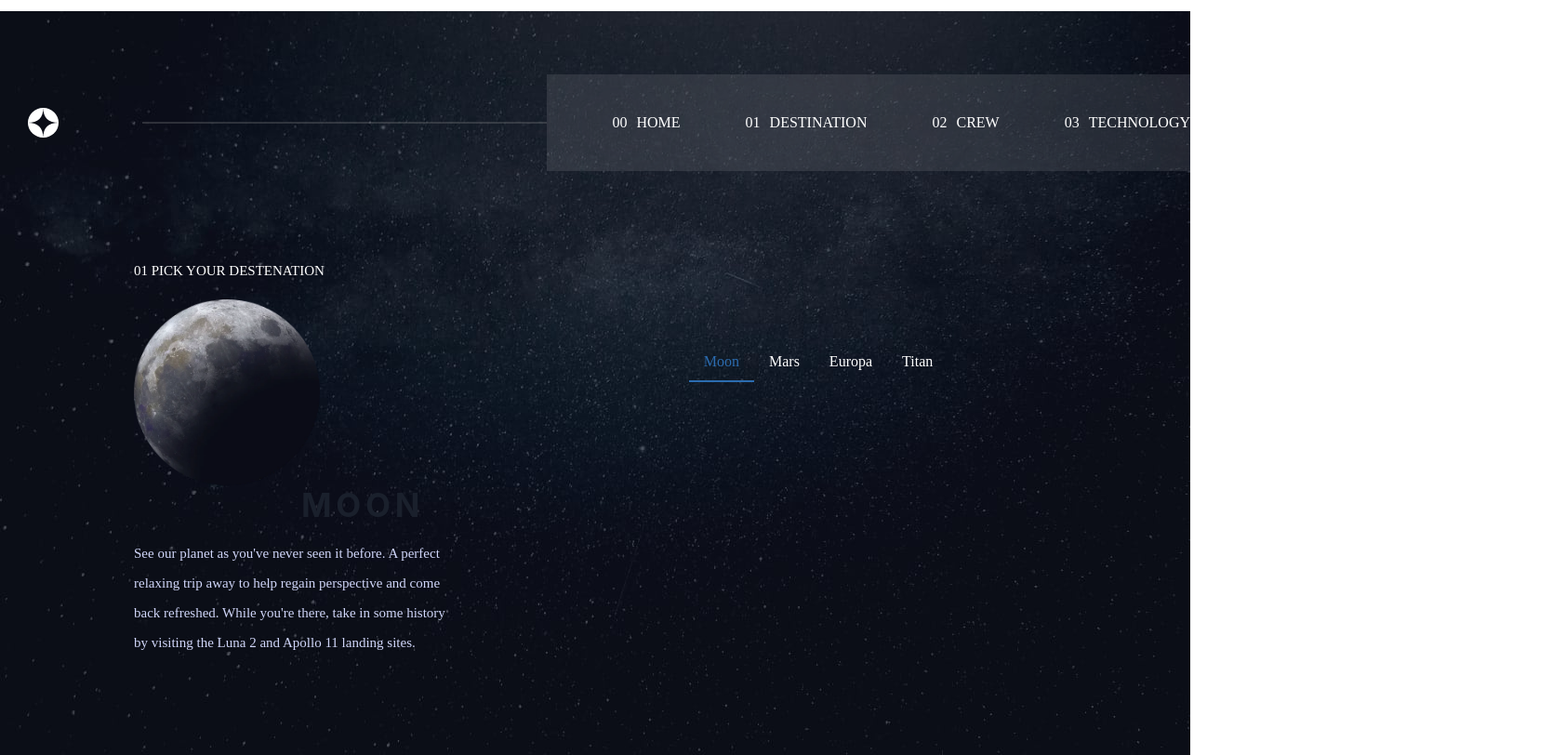
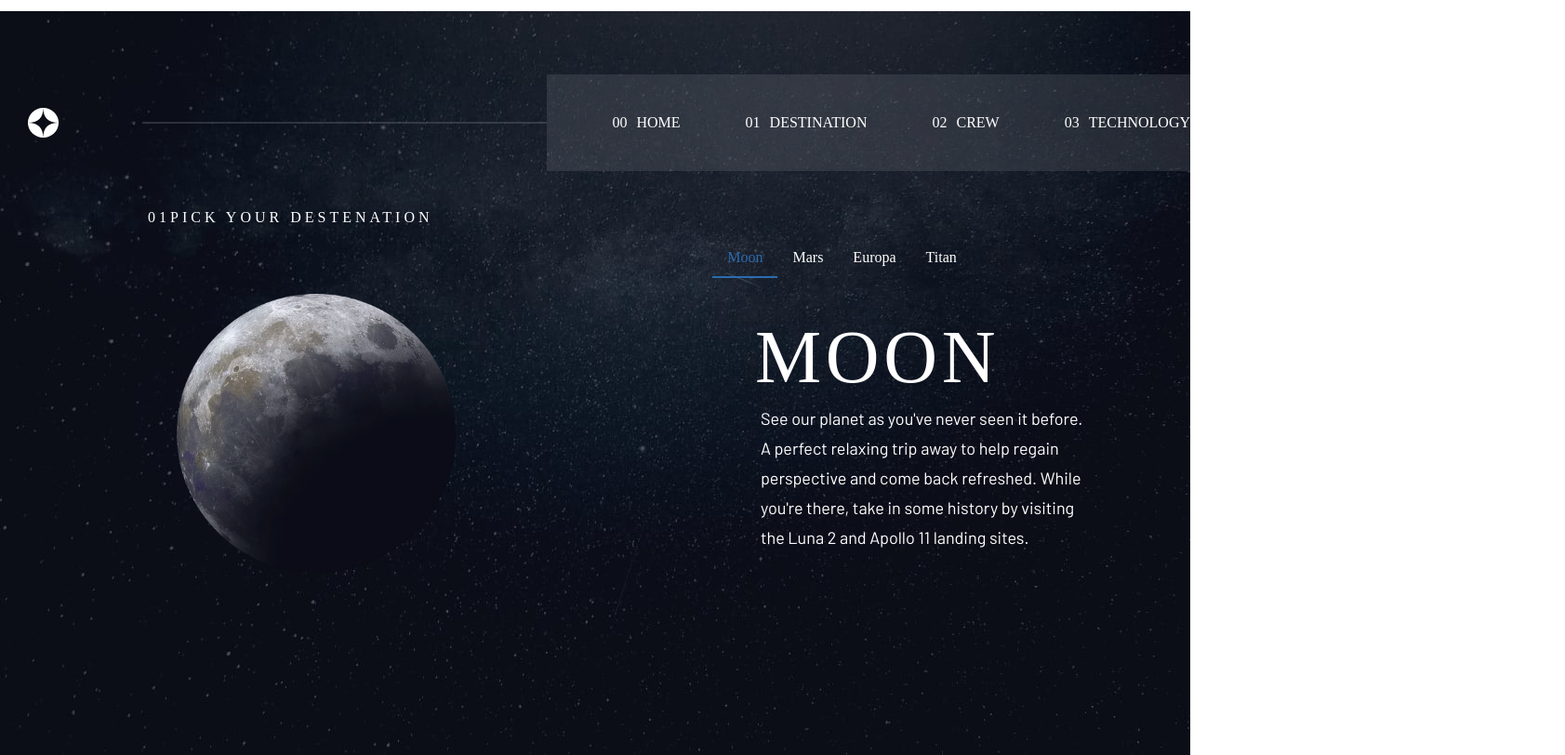
Before and after one commit to LuisaUrrego/sapace, a React app: page /destination in a window 1280 px wide. Shown: the whole page at 93% size, 1683 px wide, since content can reach past the window. Built offline with nearby package versions, Linux system fonts and the light colour scheme; a web font is replaced by a local one.

Commit message:
finalizacion de los estilos de la ventana destination

```diff
--- a/src/Components/destination/Destination.js
+++ b/src/Components/destination/Destination.js
@@ -19,74 +19,118 @@ import {
 } from "@chakra-ui/react";
 const Destination = () => {
   return (
-
     <ChakraProvider>
       <Box
-
-         bgImage={`url(${BackgroundImage})`} className="background"
+        bgImage={`url(${BackgroundImage})`}
+        className="background"
         bgPosition="relative"
         minHeight="100vh"
         mt="-15%"
         zIndex="-2"
-
-
       >
-        <Tabs mt="20%" defaultIndex={0} align="center"className="main" >
-          <TabList  className="main__tabs" sx={{ borderBottom: "none" }}>
+        <main className="main">
+          <Tabs mt="20%" defaultIndex={0} align="center">
+            <section className="main__information">
+              <div className="main__tabs">
+                <TabList  sx={{ "& > [data-active]": { "&:hover": { color: "inherit" } }, borderBottom: "none" }}>
                   <Tab>Moon</Tab>
                   <Tab>Mars</Tab>
                   <Tab>Europa</Tab>
                   <Tab>Titan</Tab>
                 </TabList>
-          <TabPanels align="initial" >
-            <TabPanel >
-              <Text fontSize={15}className="main__text" >01 PICK YOUR DESTENATION</Text>
-              <Image boxSize="200px" fit="cover" src={Moon} />
-              <Heading fontSize={35} className="main__principal">MOON</Heading>
-              <Text fontSize={15}>
+              </div>
+            </section>
+            <section>
+              <TabPanels align="initial" className="main__tabPanels">
+                <TabPanel className="main__moon">
+                  <div className="main__name__planet">
+                    <h2 className="">MOON</h2>
+                  </div>
+                  <figure className="main__figure">
+                    <img src={Moon} />
+                  </figure>
+
+                  <div className="main__container_description">
+                    <p className="main__description">
                       See our planet as you've never seen it before. A perfect
-                relaxing trip away to help regain perspective and come back
-                refreshed. While you're there, take in some history by visiting
-                the Luna 2 and Apollo 11 landing sites.
-              </Text>
+                      relaxing trip away to help regain perspective and come
+                      back refreshed. While you're there, take in some history
+                      by visiting the Luna 2 and Apollo 11 landing sites.
+                    </p>
+                  </div>
+                  <section className="main__text">
+                    <h5>01</h5>
+                    <h5>PICK YOUR DESTENATION</h5>
+                  </section>
                 </TabPanel>
-            <TabPanel>
-              <Text fontSize={15}className="main__text">01 PICK YOUR DESTENATION</Text>
-              <Image boxSize="200px" fit="cover" src={Mars} />
-              <Heading fontSize={35}>MARS</Heading>
-              <Text fontSize={15}>
+                <TabPanel className="main__moon">
+                  <div className="main__name__planet">
+                    <h2 className="">MARS</h2>
+                  </div>
+                  <figure className="main__figure">
+                    <img src={Mars} />
+                  </figure>
+
+                  <div className="main__container_description">
+                    <p className="main__description">
                     Don’t forget to pack your hiking boots. You’ll need them to
-                tackle Olympus Mons, the tallest planetary mountain in our solar
-                system. It’s two and a half times the size of Everest!
-              </Text>
+                    tackle Olympus Mons, the tallest planetary mountain in our
+                    solar system. It’s two and a half times the size of Everest!
+                    </p>
+                  </div>
+                  <section className="main__text">
+                    <h5>01</h5>
+                    <h5>PICK YOUR DESTENATION</h5>
+                  </section>
                 </TabPanel>
-            <TabPanel>
-              <Text fontSize={15 }className="main__text">01 PICK YOUR DESTENATION</Text>
-              <Image boxSize="200px" fit="cover" src={Europa} />
-              <Heading fontSize={35}>EUROPA</Heading>
-              <Text fontSize={15}>
-                The smallest of the four Galilean moons orbiting Jupiter, Europa
-                is a winter lover’s dream. With an icy surface, it’s perfect for
-                a bit of ice skating, curling, hockey, or simple relaxation in
-                your snug wintery cabin.
-              </Text>
+                <TabPanel className="main__moon">
+                  <div className="main__name__planet">
+                    <h2 className="">EUROPA</h2>
+                  </div>
+                  <figure className="main__figure">
+                    <img src={Europa} />
+                  </figure>
+
+                  <div className="main__container_description">
+                    <p className="main__description">
+                    The smallest of the four Galilean moons orbiting Jupiter,
+                    Europa is a winter lover’s dream. With an icy surface, it’s
+                    perfect for a bit of ice skating, curling, hockey, or simple
+                    relaxation in your snug wintery cabin.
+                    </p>
+                  </div>
+                  <section className="main__text">
+                    <h5>01</h5>
+                    <h5>PICK YOUR DESTENATION</h5>
+                  </section>
                 </TabPanel>
-            <TabPanel>
-              <Text fontSize={15}className="main__text">01 PICK YOUR DESTENATION</Text>
-              <Image boxSize="200px" fit="cover" src={Titan} />
-              <Heading fontSize={35}>TITAN</Heading>
-              <Text fontSize={15}>
-                The only moon known to have a dense atmosphere other than Earth,
-                Titan is a home away from home (just a few hundred degrees
-                colder!). As a bonus, you get striking views of the Rings of
-                Saturn.
-              </Text>
+                <TabPanel className="main__moon">
+                  <div className="main__name__planet">
+                    <h2 className="">TITAN</h2>
+                  </div>
+                  <figure className="main__figure">
+                    <img src={Titan} />
+                  </figure>
+
+                  <div className="main__container_description">
+                    <p className="main__description">
+                    The only moon known to have a dense atmosphere other than
+                    Earth, Titan is a home away from home (just a few hundred
+                    degrees colder!). As a bonus, you get striking views of the
+                    Rings of Saturn.
+                    </p>
+                  </div>
+                  <section className="main__text">
+                    <h5>01</h5>
+                    <h5>PICK YOUR DESTENATION</h5>
+                  </section>
                 </TabPanel>
               </TabPanels>
+            </section>
           </Tabs>
+        </main>
       </Box>
     </ChakraProvider>
-
   );
 };
 
--- a/src/Components/destination/StyleDestination.scss
+++ b/src/Components/destination/StyleDestination.scss
@@ -1,20 +1,75 @@
 @import "Fonts.scss";
 @import "Variables.scss";
 
-.main{
-    padding: 1rem 8rem 1rem 8rem;
-    &__tabs{
-        color:$color-primary;
-        margin-left: 30rem;
-        padding-top: 85px;
+.main {
+  padding: 4px 35px 15px 246px;
+  //   &__main__tabPanels{
+  //   }
+  &__tabs {
+    color: $color-primary;
+    margin-left: 20rem;
+    padding-top: 41px;
+    &::after {
+        content: "";
+        position: absolute;
+        left: 0;
+        bottom: -2px;
+        width: 100%;
+        height: 2px;
+        background-color: $color-primary;
+        transform: scaleX(0);
+        transform-origin: left;
+        transition: transform $transition-duration ease;
+      }
 
-    }
-    &__text{
-        color:$color-primary;
-        margin-top: -150px;
+      &:hover::after {
+        transform: scaleX(1);
+      }
+  }
 
-    }
+  &__text {
+    color: $color-primary;
+    display: flex;
+    left: 15%;
+    right: 1.57%;
+    font-family: $family-terciary;
+    font-style: normal;
+    line-height: 34px;
+    letter-spacing: 4px;
+    text-transform: uppercase;
+    margin-top: -439px;
+    margin-left: -103px;
 
+  }
+  &__figure img {
+    width: 300px;
+    height: auto;
+    margin-top: 3px;
+    margin-left: -72px;
 
+  }
+  &__name__planet h2 {
+    display: flex;
+    color:$color-primary;
+    margin-left: 370px;
+    margin-top: 54px;
+    font-size: 5rem;
+    position: absolute;
+  }
+  &__description {
+    color: $color-primary;
+    font-family: "Barlow", sans-serif;
+    font-style: normal;
+    font-weight: 400;
+    font-size: 18px;
+    line-height: 32px;
+    margin-top: -202px;
+    margin-left: -15px;
 
+  }
+  &__container_description {
+    width: 90%;
+    margin-left: 551px;
+    padding: 20px;
+  }
 }
--- a/src/Components/destination/Variables.scss
+++ b/src/Components/destination/Variables.scss
@@ -4,3 +4,4 @@ $color-secundary: #ff0080;
 $family: 'Bellefair', sans-serif;
 $family-secundary: 'Barlow', sans-serif;
 $family-terciary: 'Barlow Condensed', sans-serif;
+$transition-duration: 0.3s;
```
Lines whose indentation alone changed are shown as unchanged.
